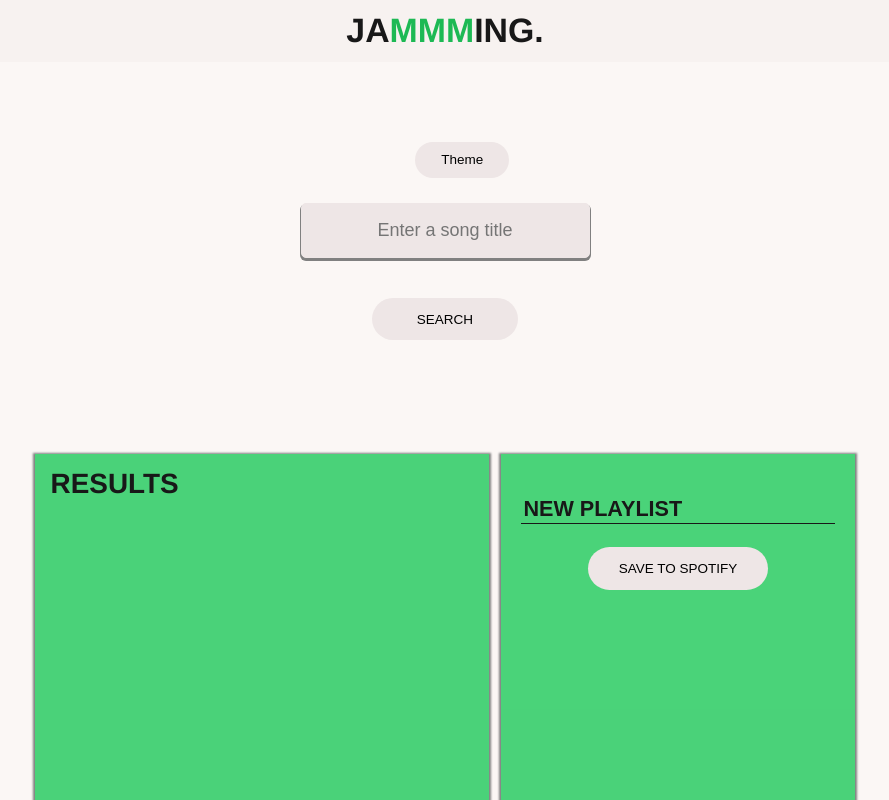
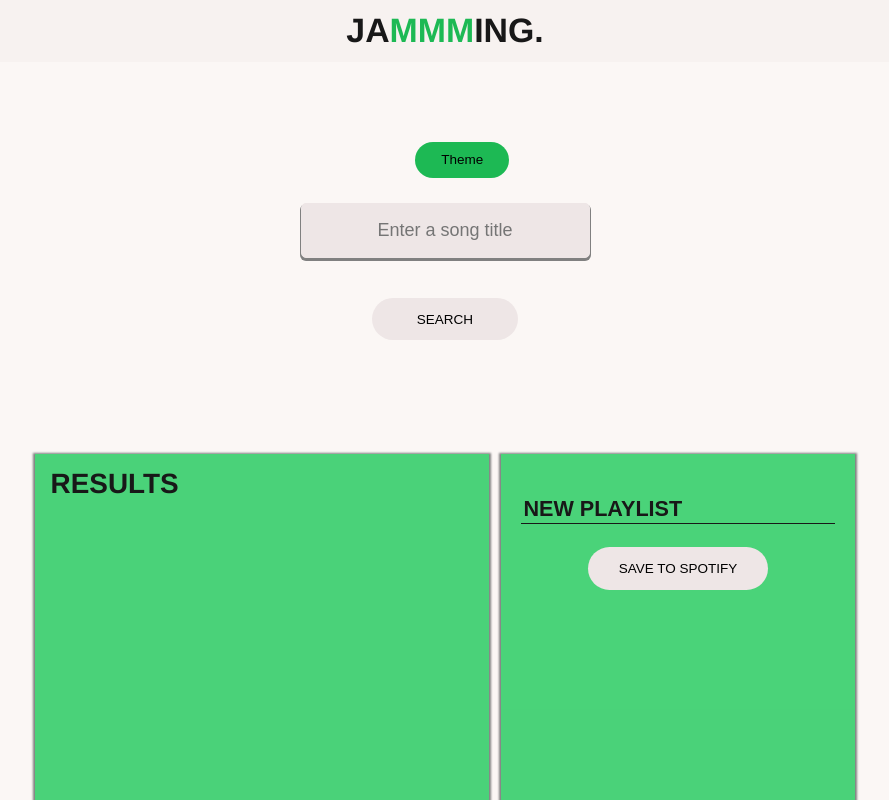
Before and after one commit to SzymonTrusz/jammming, a React (Create React App) app: page / in a window 1280 px wide. In both pictures the pointer is over the button "Theme". Shown: the top 800 px of the page, without its empty margins (195-1084 px from the left). Built offline with nearby package versions, Linux system fonts and the light colour scheme.

Commit message:
further theme button optimisation

```diff
--- a/src/components/Mode/Mode.css
+++ b/src/components/Mode/Mode.css
@@ -15,7 +15,7 @@
     border: none;
 }
 
-#lightmode:hover {
+.Mode button:hover {
     background-color: #1db954;
 }
 
```
